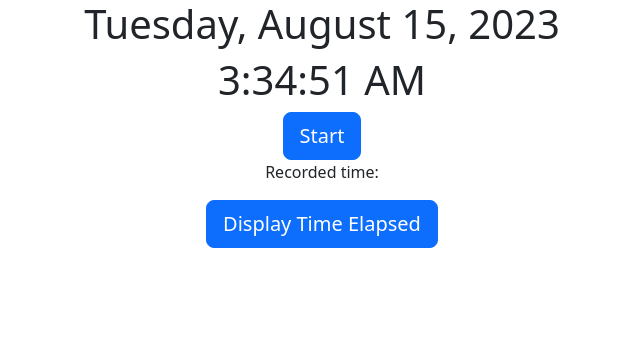
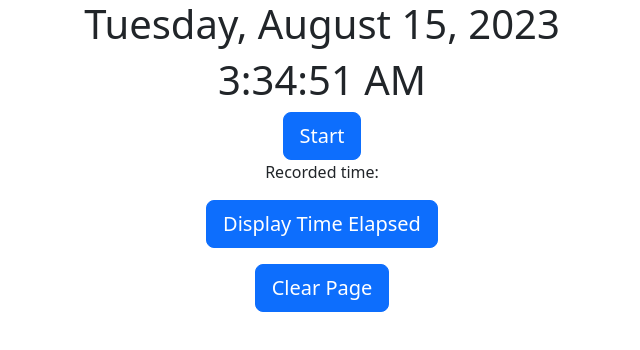
Before and after one commit to xero121690/time-tracker, a React (Vite) app: page / in a window 1280 px wide. Shown: the top 350 px of the page, without its empty margins (318-958 px from the left). Built offline with nearby package versions, Linux system fonts and the light colour scheme.

Commit message:
1 day same AM time calculation

```diff
--- a/src/App.tsx
+++ b/src/App.tsx
@@ -5,7 +5,16 @@ type Time = {
   [key: string]: string;
 };
 
-// NEED to change my way of storage -> thats the next step
+type Person = {
+  id: number;
+  time: string;
+};
+
+// assuming user logged in already
+// start and stop, display time
+// 1 day only - time
+// --> going to use storedTime, currenttime, and ID
+// future feature add date to add multiple day time
 
 function App() {
   //thinking of storing time with id and time to retrieve later using localstorage
@@ -38,17 +47,20 @@ function App() {
     };
   }, [time]);
 
-  useEffect(() => {
-    // localStorage.setItem("userData");
-  });
+  // useEffect(() => {
+  //   // localStorage.setItem("userData");
+  // });
 
   const recordTime = () => {
     // using the same time in setInterval
+    //here you add the whole object
+
     setStoreTime(time);
+    // after user
+    localStorage.setItem("userData", JSON.stringify(storeTime));
+
     //flip the value
     setButton(!isButton);
-    // after user
-    localStorage.setItem("userData", JSON.stringify(storeTime));
   };
 
   //put time as the type, otherwise gives error
@@ -57,13 +69,27 @@ function App() {
     { currentMinute, currentHour, currentAmPm }: Time
   ) => {
     console.log(oldAmPm, currentAmPm);
-    console.log("hours: ", oldHour, currentHour);
-    console.log("currentHour: ", currentHour);
 
     if (oldAmPm == currentAmPm) {
-      const hourDifference = parseInt(oldHour) - parseInt(currentHour);
+      //hour difference needs to be worked on, because the hour might have changed but doesnt mean 1 hour passed
+      let hourDifference = parseInt(currentHour) - parseInt(oldHour);
+      let minuteDifference = parseInt(currentMinute) - parseInt(oldMinute);
+      if (oldMinute >= currentMinute) {
+        //5:30 > 6:23
+        minuteDifference = parseInt(currentMinute) + parseInt(oldMinute);
+        if (minuteDifference < 60) {
+          hourDifference = hourDifference - 1;
+        }
+      }
+
+      // if (addedMinutes >= 60){
+
+      //   addedHours = addedHours + parseInt(addedMinutes/60);
+      //   addedMinutes = parseInt(addedMinutes%60);
+      // }
 
       console.log("hourDifference: ", hourDifference);
+      console.log("minuteDifference: ", minuteDifference);
     }
     // going from morning to evening
     //
@@ -106,11 +132,17 @@ function App() {
     console.log("time elapsed: ", timeElapsed);
   };
 
+  const clearPage = () => {
+    location.reload();
+    localStorage.clear();
+  };
+
   return (
     <>
       <div className="grid text-center">
         {/* Thursday, August 17, 2023 */}
         <h1>{date.toLocaleDateString("en-US", options)}</h1>
+        {/* displays only when you hit sto  */}
         <h1>{time}</h1>
         {isButton ? (
           <button className="btn btn-primary btn-lg" onClick={recordTime}>
@@ -122,10 +154,17 @@ function App() {
           </button>
         )}
         <p>Recorded time: {storeTime}</p>
-        <p>{localStorage.getItem("userData")}</p>
+        {/* displays recorded time only after you press stop */}
+        {isButton && <p>{localStorage.getItem("userData")}</p>}
         <button className="btn btn-primary btn-lg" onClick={displayTime}>
           Display Time Elapsed
         </button>
+        <p></p>
+        <div>
+          <button className="btn btn-primary btn-lg" onClick={clearPage}>
+            Clear Page
+          </button>
+        </div>
       </div>
     </>
   );
```
